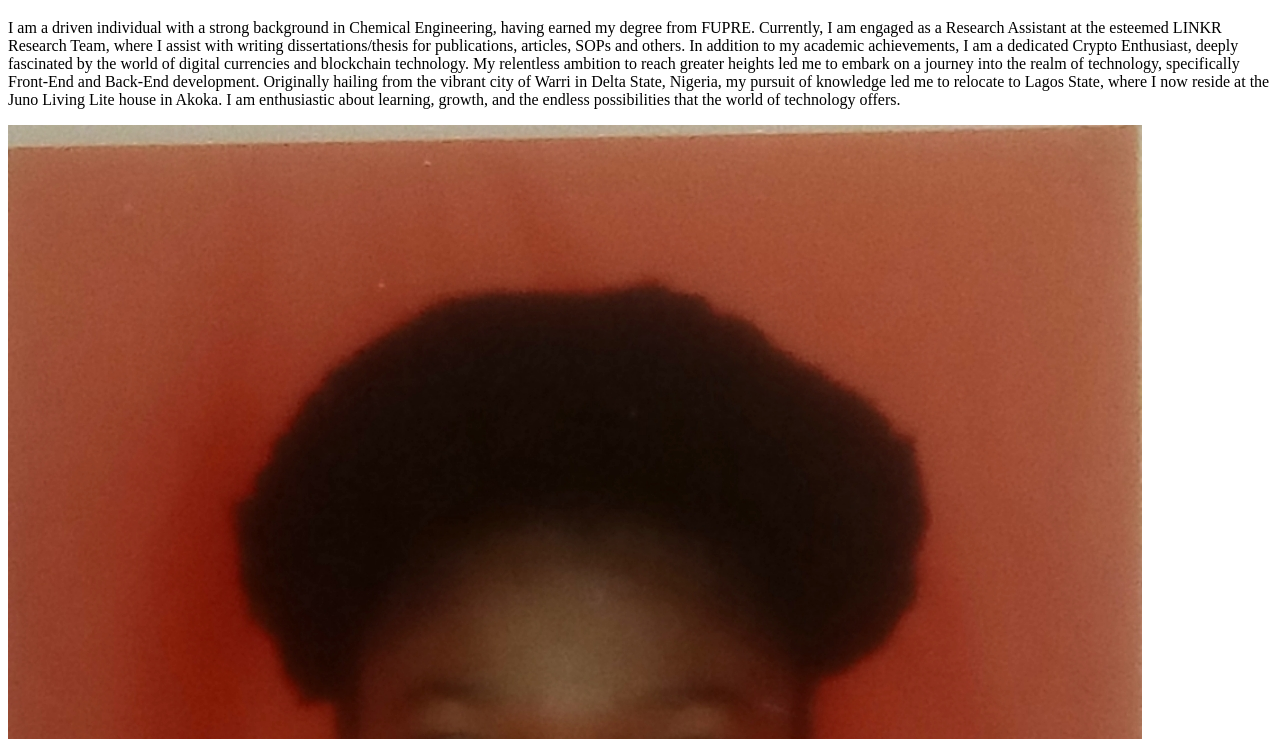
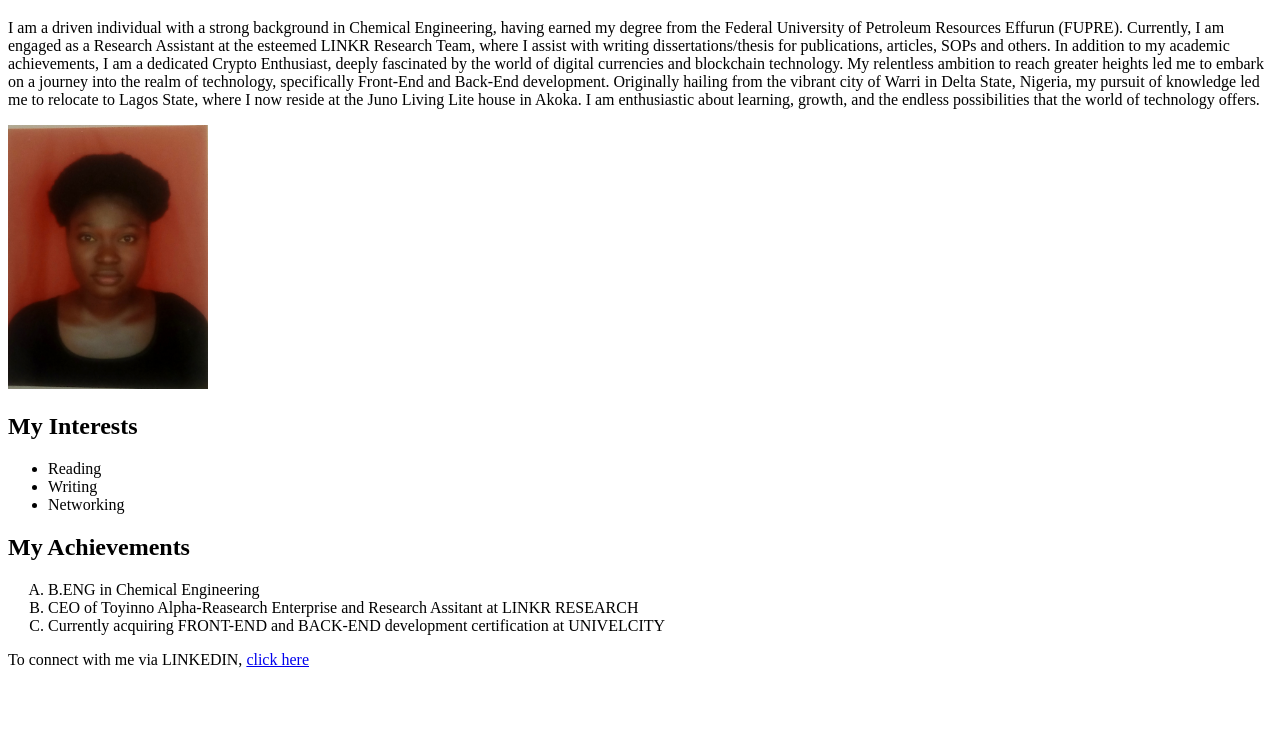
Before and after one commit to TOYINNO/Git-init-WK1, a plain HTML site: page profile.html in a window 1280 px wide. Shown: the part 61-800 px from the top of the page. Drawn offline with Linux system fonts and the light colour scheme.

Commit message:
Fix: modify index file

```diff
--- a/profile.html
+++ b/profile.html
@@ -7,8 +7,8 @@
 </head>
 <body>
     <h1>OMONUSI TOYIN OMOLADE</h1>
-    <p>I am a driven individual with a strong background in Chemical Engineering, having earned my degree from FUPRE. Currently, I am engaged as a Research Assistant at the esteemed LINKR Research Team, where I assist with writing dissertations/thesis for publications, articles, SOPs and others. In addition to my academic achievements, I am a dedicated Crypto Enthusiast, deeply fascinated by the world of digital currencies and blockchain technology. My relentless ambition to reach greater heights led me to embark on a journey into the realm of technology, specifically Front-End and Back-End development. Originally hailing from the vibrant city of Warri in Delta State, Nigeria, my pursuit of knowledge led me to relocate to Lagos State, where I now reside at the Juno Living Lite house in Akoka. I am enthusiastic about learning, growth, and the endless possibilities that the world of technology offers.</p>
-<img src="./Media/Passport .jpg" alt="OMOLADE PASSPORT" title="My Passport">
+    <p>I am a driven individual with a strong background in Chemical Engineering, having earned my degree from the Federal University of Petroleum Resources Effurun (FUPRE). Currently, I am engaged as a Research Assistant at the esteemed LINKR Research Team, where I assist with writing dissertations/thesis for publications, articles, SOPs and others. In addition to my academic achievements, I am a dedicated Crypto Enthusiast, deeply fascinated by the world of digital currencies and blockchain technology. My relentless ambition to reach greater heights led me to embark on a journey into the realm of technology, specifically Front-End and Back-End development. Originally hailing from the vibrant city of Warri in Delta State, Nigeria, my pursuit of knowledge led me to relocate to Lagos State, where I now reside at the Juno Living Lite house in Akoka. I am enthusiastic about learning, growth, and the endless possibilities that the world of technology offers.</p>
+<img src="./Media/Passport .jpg" alt="OMOLADE PASSPORT" title="My Passport" width="200">
 <!-- (sect>h2+ul>li*3)*2 -->
 <section>
     <h2>My Interests</h2>
```
